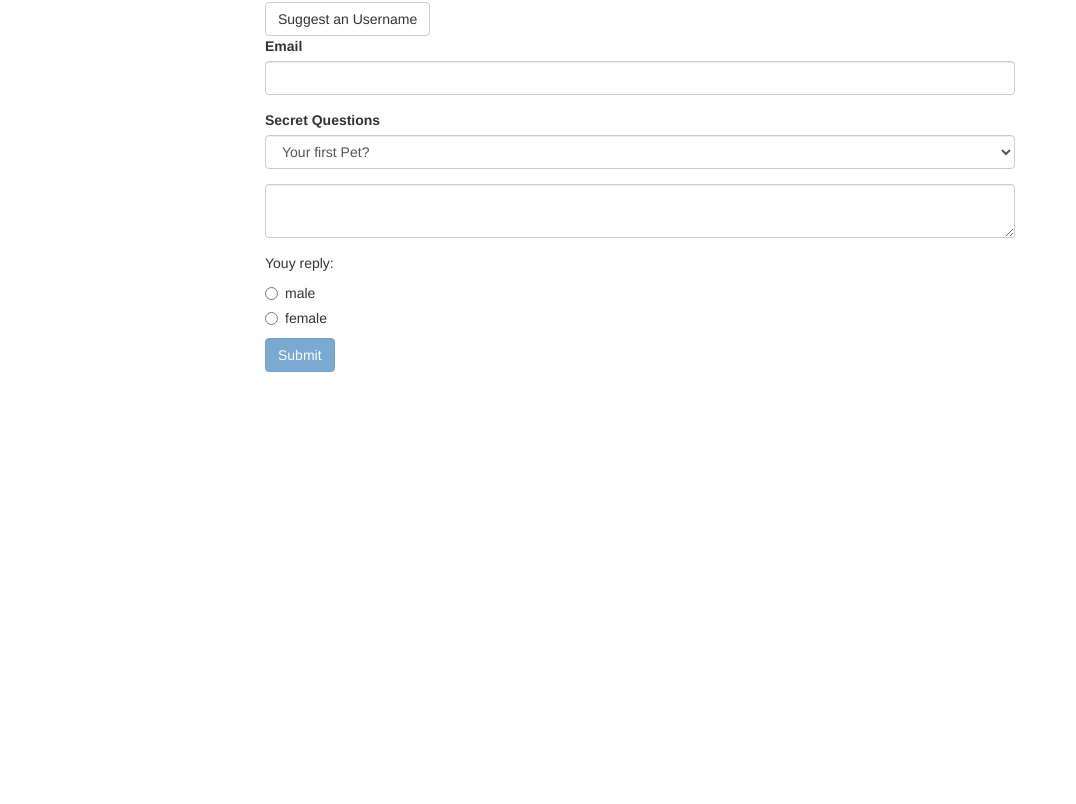
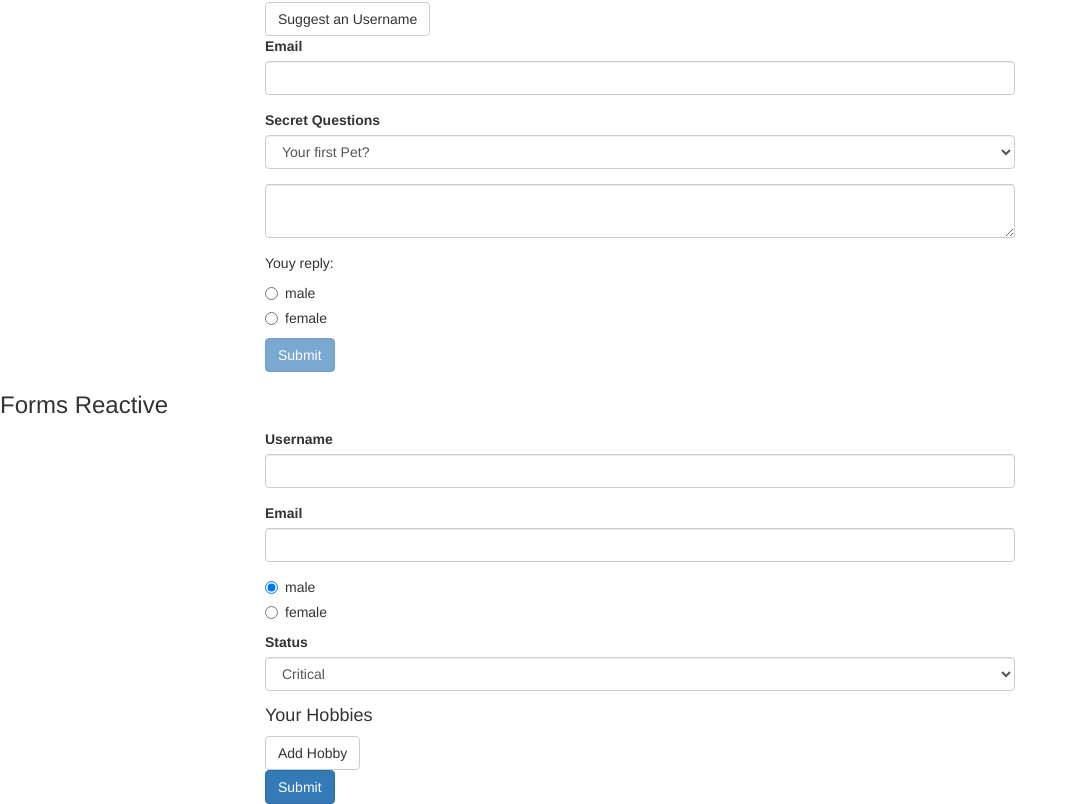
Before and after one commit to minhvuong123/angular-init, an Angular app: page / in a window 1280 px wide. Shown: the part 687-1491 px from the top of the page, without its empty margins (0-1076 px from the left). Before the commit the page ends 1059 px from the top, so only its background shows below. Built offline with nearby package versions, Linux system fonts and the light colour scheme.

Commit message:
reactive form and validation

```diff
--- a/src/app/app.component.html
+++ b/src/app/app.component.html
@@ -86,3 +86,71 @@
     </div>
   </div>
 </div>
+
+
+<h3>Forms Reactive</h3>
+<div class="container">
+  <div class="row">
+    <div class="col-xs-12 col-sm-10 col-md-8 col-sm-offset-1 col-md-offset-2">
+      <form [formGroup]="signupFormGroup" (ngSubmit)="onSubmitForm()">
+        <!-- <div formGroupName="userData"></div> -->
+        <div class="form-group">
+          <label for="username">Username</label>
+          <input type="text" id="username" class="form-control" formControlName="username">
+          <span
+            class="help-block"
+            *ngIf="!signupFormGroup.get('username').valid && signupFormGroup.get('username').touched">
+            <span
+              class="help-block"
+              *ngIf="signupFormGroup.get('username').errors['nameIsForbidden']">
+                This name is invalid
+            </span>
+            <span
+              class="help-block"
+              *ngIf="signupFormGroup.get('username').errors['required']">
+                This field required
+            </span>
+          </span>
+        </div>
+        <div class="form-group">
+          <label for="email">Email</label>
+          <input type="text" id="email" class="form-control" formControlName="email">
+          <span
+            class="help-block"
+            *ngIf="!signupFormGroup.get('email').valid && signupFormGroup.get('email').touched">
+            Please input the email!
+          </span>
+        </div>
+        <div class="radio" *ngFor="let gender of genders">
+          <label>
+            <input type="radio" name="gender" [value]="gender" formControlName="gender">
+            {{gender}}
+          </label>
+        </div>
+        <div class="form-group">
+          <label for="status">Status</label>
+          <select id="status" class="form-control" name="status" formControlName="status">
+            <option value="stable">Stable</option>
+            <option value="critical">Critical</option>
+            <option value="finished">Finished</option>
+          </select>
+        </div>
+        <div formArrayName="hobbies">
+          <h4>Your Hobbies</h4>
+          <button (click)="onAddHobby()" class="btn btn-default" type="button">
+            Add Hobby
+          </button>
+          <div class="form-group" *ngFor="let hobbyControl of getControls('hobbies'); let i = index">
+            <input type="text" class="form-control" [formControlName]="i">
+          </div>
+        </div>
+        <span
+            class="help-block"
+            *ngIf="!signupFormGroup.valid && signupFormGroup.touched">
+            Please enter valid data!
+          </span>
+        <button class="btn btn-primary" type="submit">Submit</button>
+      </form>
+    </div>
+  </div>
+</div>
--- a/src/app/app.component.ts
+++ b/src/app/app.component.ts
@@ -1,7 +1,8 @@
 import { AfterContentInit, Component, ContentChild, ElementRef, OnInit, ViewChild } from '@angular/core';
 import { LoggingService } from './services/logging.service';
 import { AccountsService } from './services/accounts.service';
-import { NgForm } from '@angular/forms';
+import { FormArray, FormControl, FormGroup, NgForm, Validators } from '@angular/forms';
+import { Observable } from 'rxjs';
 
 @Component({
   selector: 'app-root',
@@ -17,14 +18,6 @@
     accountsService.updateStatus.subscribe((status: string) => {
       // alert("New Status:" + status)
     })
-  }
-
-  ngOnInit(): void {
-    console.log("ngOnInit - ContentChild: ", this.paragraph)
-
-    // const logService = new LoggingService();
-    // this.loggingService.logStatusChange("asdad")
-    this.accountsService.createAccount();
   }
 
   ngAfterContentInit(): void {
@@ -63,4 +56,67 @@
     })
     this.signupForm.reset();
   }
+
+  signupFormGroup: FormGroup;
+
+  ngOnInit(): void {
+    console.log("ngOnInit - ContentChild: ", this.paragraph)
+
+    // const logService = new LoggingService();
+    // this.loggingService.logStatusChange("asdad")
+    this.accountsService.createAccount();
+
+    this.signupFormGroup = new FormGroup({
+      username: new FormControl(null, [Validators.required, this.forbiddenNames.bind(this)]),
+      email: new FormControl(null, [Validators.required, Validators.email], this.forbiddenEmails),
+      gender: new FormControl('male'),
+      hobbies: new FormArray([]),
+      status: new FormControl('critical')
+    });
+
+    // this.signupFormGroup.valueChanges.subscribe((value) => {
+    //   console.log(value)
+    // })
+
+    // this.signupFormGroup.statusChanges.subscribe((status) => {
+    //   console.log(status)
+    // })
+  }
+
+  onSubmitForm(): void {
+    console.log(this.signupFormGroup)
+  }
+
+  getControls(name: string) {
+    const controls = (<FormArray>this.signupFormGroup.get(name)).controls;
+    return controls;
+  }
+
+  onAddHobby(): void {
+    const control = new FormControl(null, Validators.required);
+    (<FormArray>this.signupFormGroup.get('hobbies')).push(control)
+  }
+
+  forbiddenUsernames = ['Chris', 'Anna']; // validators
+  forbiddenNames(control: FormControl): { [s: string]: boolean } {
+    if (this.forbiddenUsernames.indexOf(control.value) !== -1) {
+      return { 'nameIsForbidden': true }
+    }
+
+    return null;
+  }
+
+  forbiddenEmails(control: FormControl): Promise<any> | Observable<any> {
+    const promise = new Promise<any>((resolve, reject) => {
+      setTimeout(() => {
+        if (control.value === 'test@test.com') {
+          resolve({ 'emailIsForbidden': true })
+        } else {
+          resolve(null)
+        }
+      }, 1500)
+    });
+
+    return promise;
+  }
 }
--- a/src/app/app.module.ts
+++ b/src/app/app.module.ts
@@ -2,7 +2,7 @@
 import { BrowserModule } from '@angular/platform-browser';
 
 import { AppComponent } from './app.component';
-import { FormsModule } from '@angular/forms';
+import { FormsModule, ReactiveFormsModule } from '@angular/forms';
 import { HttpClientModule } from '@angular/common/http';
 import { HighlightDirective } from './directive-custom/highlight.directive';
 import { UnlessDirective } from './directive-custom/unless.directive';
@@ -59,7 +59,8 @@
     BrowserModule,
     FormsModule,
     HttpClientModule,
-    AppRoutingModule
+    AppRoutingModule,
+    ReactiveFormsModule
   ],
   providers: [
     AccountsService,
```
Also changed, not shown: src/app/validators.ts (added, +26 -0 lines).
